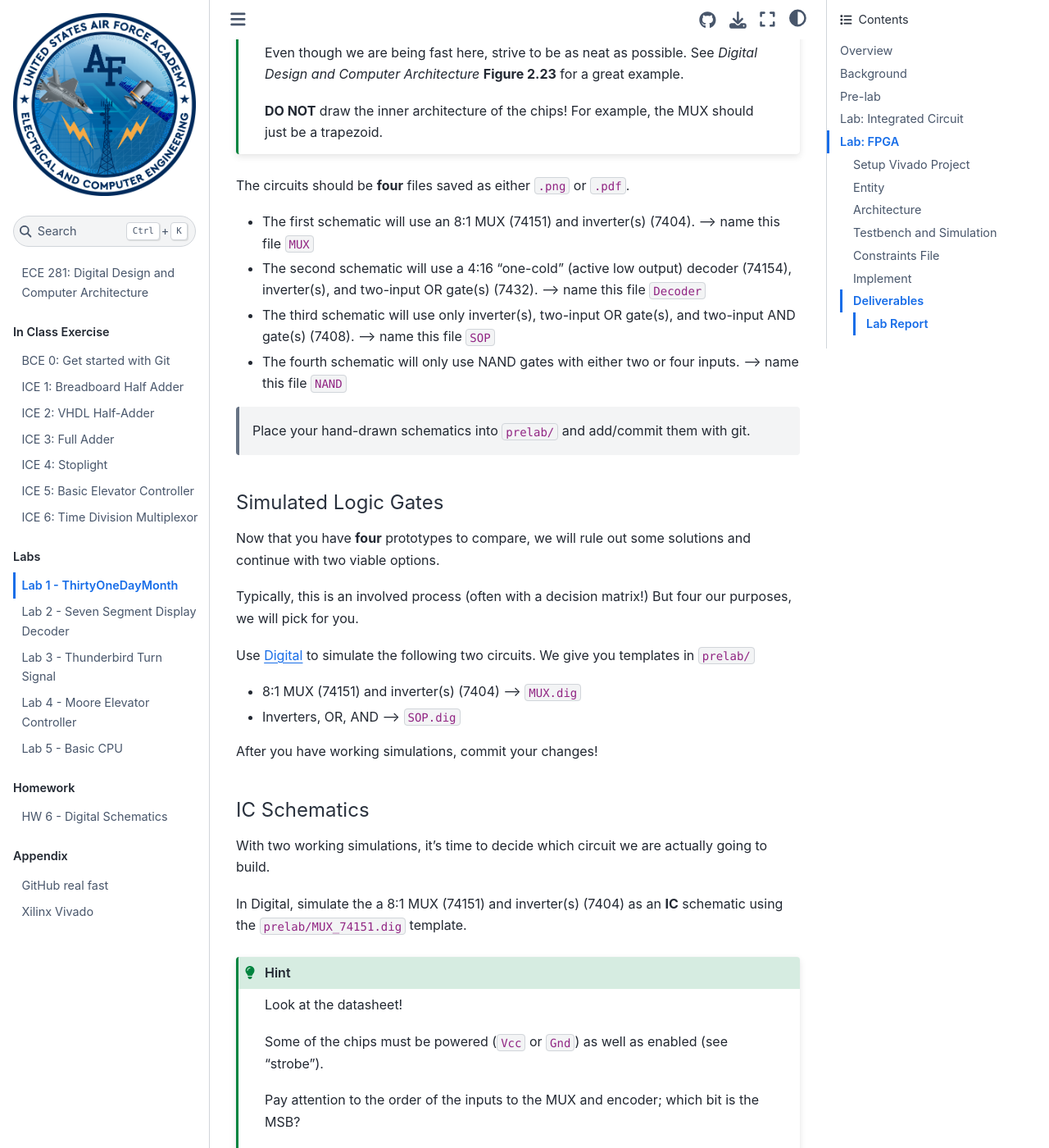
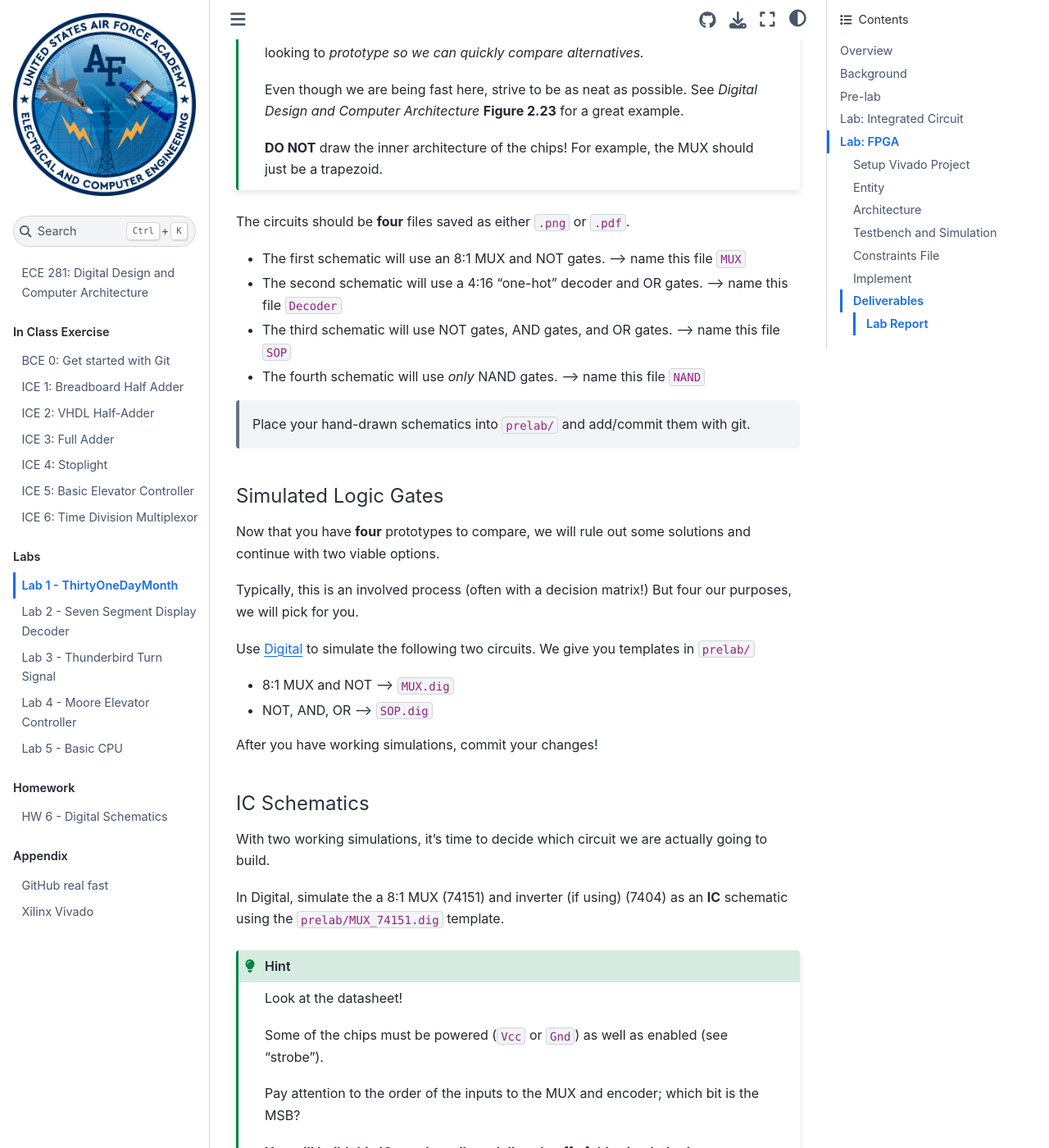
Before and after one commit to USAFA-ECE/ece281-book, a Jupyter Book: the page built from book/lab/lab1.md, in a window 1280 px wide and 1400 px high, scrolled down 4953 px. Shown: the whole window at 82% size. Built offline with Jupyter Book 1.0.4 settings and Sphinx 7.4.7 and the Sphinx Book theme 1.1.4, drawn with Linux system fonts in a browser that asks for light colours; some of the changed text lies outside the part shown.

Commit message:
Simplify and change to one-hot

````diff
--- a/book/lab/lab1.md
+++ b/book/lab/lab1.md
@@ -134,12 +134,12 @@
 
 Our lab has the following [7400 series transistor-transistor logic (TTL) integrated circuits (IC)](https://en.wikipedia.org/wiki/7400-series_integrated_circuits)
 
-- 74151
-- 7404
-- 74154
-- 7432
-- 7400
-- 7411
+- 74151 8:1 MUX
+- 7404 Inverter (NOT)
+- 74159 4:16 One-Hot Decoder
+- 7432 2-input OR
+- 7400 4-input NAND
+- 7411 3-input AND
 
 These data sheets are available in Teams or can be searched online.
 
@@ -171,14 +173,13 @@
 
 The circuits should be **four** files saved as either `.png` or `.pdf`.
 
-- The first schematic will use an 8:1 MUX (74151) and inverter(s) (7404).
+- The first schematic will use an 8:1 MUX and NOT gates.
     --> name this file `MUX`
-- The second schematic will use a 4:16 "one-cold" (active low output) decoder (74154),
-    inverter(s), and two-input OR gate(s) (7432).
+- The second schematic will use a 4:16 "one-hot" decoder and OR gates.
     --> name this file `Decoder`
-- The third schematic will use only inverter(s), two-input OR gate(s), and two-input AND gate(s) (7408).
+- The third schematic will use NOT gates, AND gates, and OR gates.
     --> name this file `SOP`
-- The fourth schematic will only use NAND gates with either two or four inputs.
+- The fourth schematic will use *only* NAND gates.
     --> name this file `NAND`
 
 > Place your hand-drawn schematics into `prelab/` and add/commit them with git.
@@ -194,8 +195,8 @@
 Use [Digital](https://github.com/hneemann/Digital) to simulate the following two circuits.
 We give you templates in `prelab/`
 
-- 8:1 MUX (74151) and inverter(s) (7404) --> `MUX.dig`
-- Inverters, OR, AND --> `SOP.dig`
+- 8:1 MUX and NOT --> `MUX.dig`
+- NOT, AND, OR --> `SOP.dig`
 
 After you have working simulations, commit your changes!
 
@@ -203,7 +204,7 @@
 
 With two working simulations, it's time to decide which circuit we are actually going to build.
 
-In Digital, simulate the a 8:1 MUX (74151) and inverter(s) (7404)
+In Digital, simulate the a 8:1 MUX (74151) and inverter (if using) (7404)
 as an **IC** schematic using the `prelab/MUX_74151.dig` template.
 
 ```{Hint}
````
Also changed, not shown: other parts of book/lab/lab1.md (+2 -0 lines).
